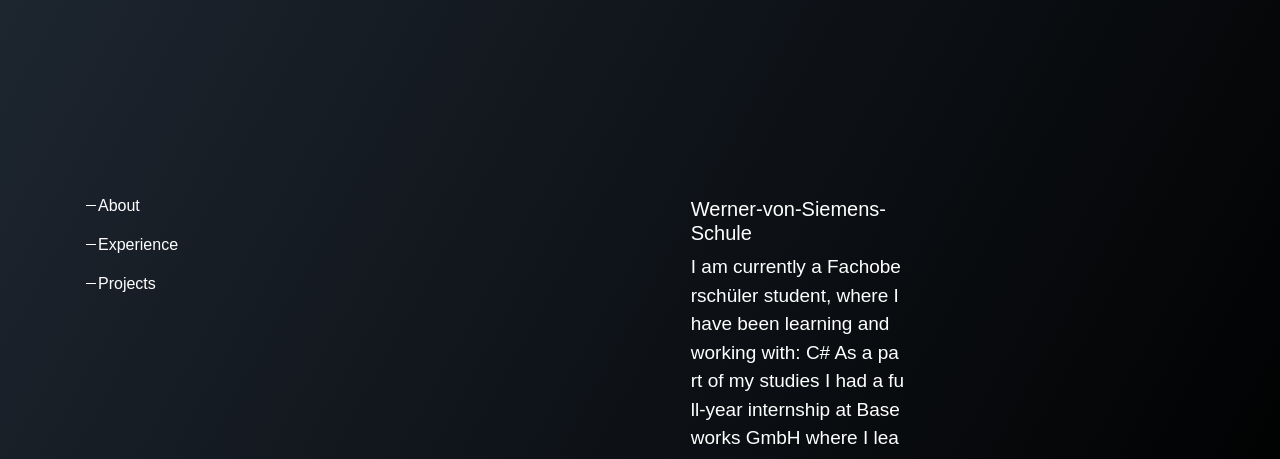
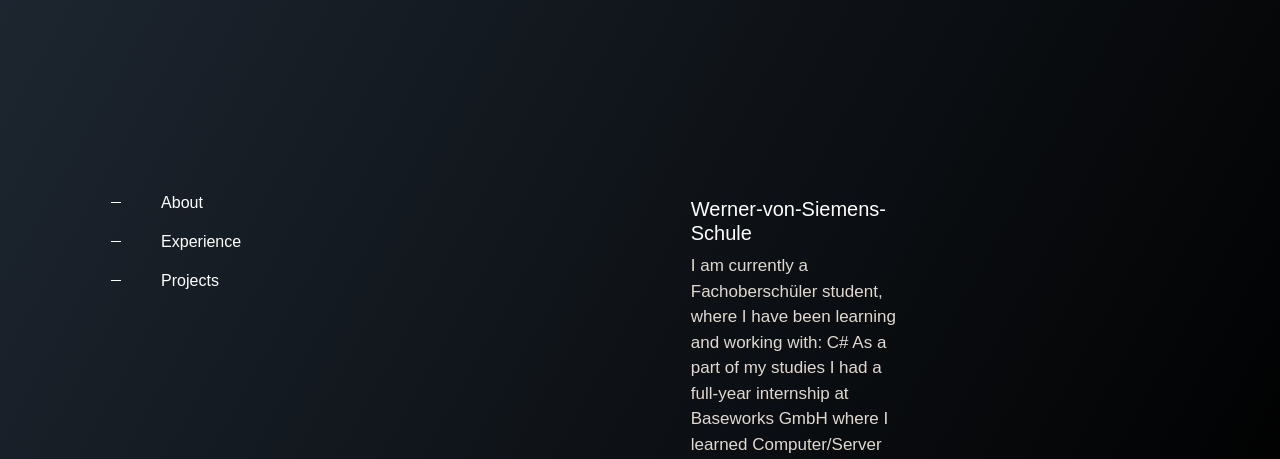
Before and after one commit to Maxzimmerman/Portfolio, a plain HTML site: page portfolio-dark.html in a window 1280 px wide. Shown: the part 216-675 px from the top of the page. Drawn offline with nearby package versions, Linux system fonts and the light colour scheme.

Commit message:
- added new img

```diff
--- a/css/style.css
+++ b/css/style.css
@@ -5,8 +5,8 @@
 }
 
 p {
-    word-break: break-all;
-    font-size: 19px;
+    font-size: 17px;
+    color: #E1D9D1;
 }
 
 h1, h2, h3, h4, h5 {
@@ -178,6 +178,7 @@ fixed content
 
 .about-me-text {
     font-size: 20px;
+    color: white;
 }
 
 .project-text {
@@ -185,7 +186,8 @@ fixed content
 }
 
 .school-text {
-
+    word-break: keep-all;
+    text-wrap: balance;
 }
 
 @media screen and (min-width: 1280px) and (max-width: 3000px) {
--- /dev/null
+++ b/js/link-active.js
@@ -0,0 +1,35 @@
+const project_link = document.querySelector(".overview-link-projects")
+const project_box = document.querySelector(".overview-item-projects")
+const about_link = document.querySelector(".overview-link-about")
+const about_box = document.querySelector(".overview-item-about")
+const experience_link = document.querySelector(".overview-link-experience")
+const experience_box = document.querySelector(".overview-item-experience")
+
+const section_observer = new IntersectionObserver((entries) => {
+    entries.forEach((entry) => {
+        if(entry.isIntersecting) {
+            if(entry.target.id === "about-content") {
+                console.log("about")
+                about_box.width = "40px";
+                about_link.style.marginLeft = "50px"
+            }
+            if(entry.target.id === "experience-content") {
+                console.log("experience")
+                experience_box.width = "40px";
+                experience_link.style.marginLeft = "50px"
+            }
+            if(entry.target.id === "project-content") {
+                console.log("project")
+                project_box.width = "40px";
+                project_link.style.marginLeft = "50px"
+            }
+            else {
+
+            }
+        }else {
+            entry.target.classList.remove('show');
+        }
+    });
+});
+const project_section = document.querySelectorAll(".section")
+project_section.forEach((el) => section_observer.observe(el));
--- a/js/scroll-content.js
+++ b/js/scroll-content.js
@@ -1,6 +1,5 @@
 const observer = new IntersectionObserver((entries) => {
     entries.forEach((entry) => {
-        console.log(entry)
         if(entry.isIntersecting) {
             entry.target.classList.add('show');
         }else {
--- a/portfolio-dark.html
+++ b/portfolio-dark.html
@@ -29,9 +29,9 @@
         <div class="cursor"></div>
         <i class="fa-solid fa-bars hamburger-menu"></i>
         <div class="hamburger-menu-content">
-            <a href="#about-content">About</a>
-            <a href="#experience-content">Experience</a>
-            <a href="#project-content">Projects</a>
+            <a class="about-me-link" href="#about-content">About</a>
+            <a class="experience-link" href="#experience-content">Experience</a>
+            <a class="project-link" href="#project-content">Projects</a>
         </div>
         <div class="fixed-content-wrapper col-12 col-xl-6 col-xxl-6">
             <div class="fixed-content">
@@ -55,12 +55,12 @@
 
         <div class="moving-content-wrapper ">
             <div class="moving-content col-12 col-xl-6  col-xxl-6">
-                <div id="about-content">
+                <div id="about-content" class="section about">
                     <p class="about-me-text">I'm a student in Germany, working part time with a web-development company. </p>
                 </div>
 
 
-                <div id="experience-content">
+                <div id="experience-content" class="section experience">
                     <div class="card-own hidden lead-enginner">
                         <h5>Werner-von-Siemens-Schule</h5>
                         <p class="school-text">
@@ -76,7 +76,28 @@
                 </div>
 
 
-                <div id="project-content">
+                <div id="project-content" class="section project">
+
+<!--                    <div class="card-own hidden project-card elbigote">-->
+<!--                        <div>-->
+<!--                            <div class="project-card-content">-->
+<!--                                <img src="images/kua_website.png">-->
+<!--                                <div>-->
+<!--                                    <h5>Klein und Architekten <i class="fa-brands fa-github project-git-link-elbigote project-git-link"></i> <a href="https://elbigote.de/"><i class="fa-solid fa-link link-project"></i></a></h5>-->
+<!--                                    <p class="project-text">-->
+<!--                                        A Website for an architect office in Frankfurt am Main  </p>-->
+<!--                                </div>-->
+<!--                            </div>-->
+<!--                            <div class="technologies">-->
+<!--                                <div><img class="technologie-logo" src="images/django-logo.png"></div>-->
+<!--                                <div><img class="technologie-logo" src="images/python-logo.png"></div>-->
+<!--                                <div><img class="technologie-logo" src="images/css-logo.svg"></div>-->
+<!--                                <div><img class="technologie-logo" src="images/html-logo.png"></div>-->
+<!--                                <div><img class="technologie-logo" src="images/javascript-logo.png"></div>-->
+<!--                            </div>-->
+<!--                        </div>-->
+<!--                    </div>-->
+
                     <div class="card-own project-card hidden todoapp">
                         <div class="project-card-content">
                             <img src="images/todoapp.jpg">
@@ -144,5 +165,6 @@
         <script src="js/scroll-button.js"></script>
         <script src="js/hamburger-menu.js"></script>
         <script src="js/scroll-content.js"></script>
+        <script src="js/link-active.js"></script>
     </body>
 </html>
```
Also changed, not shown: images/kua_website.png (added).
